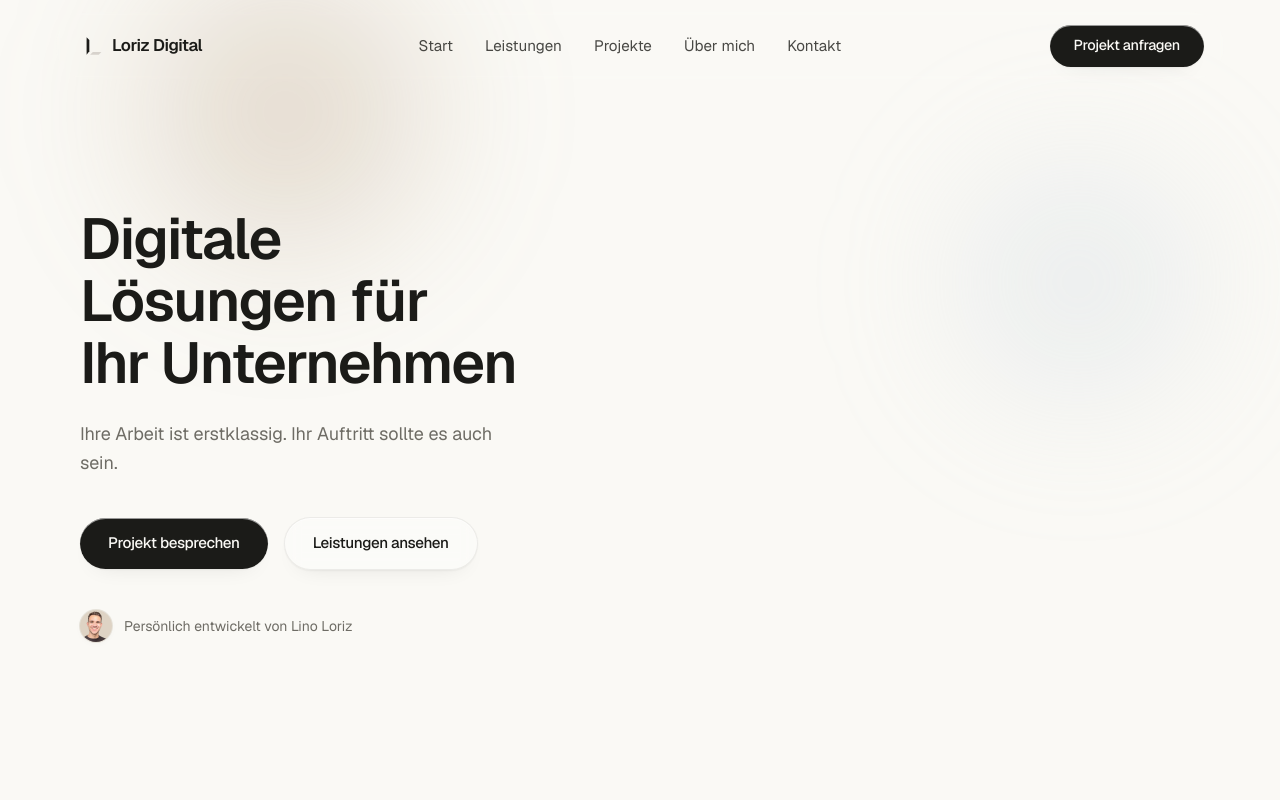
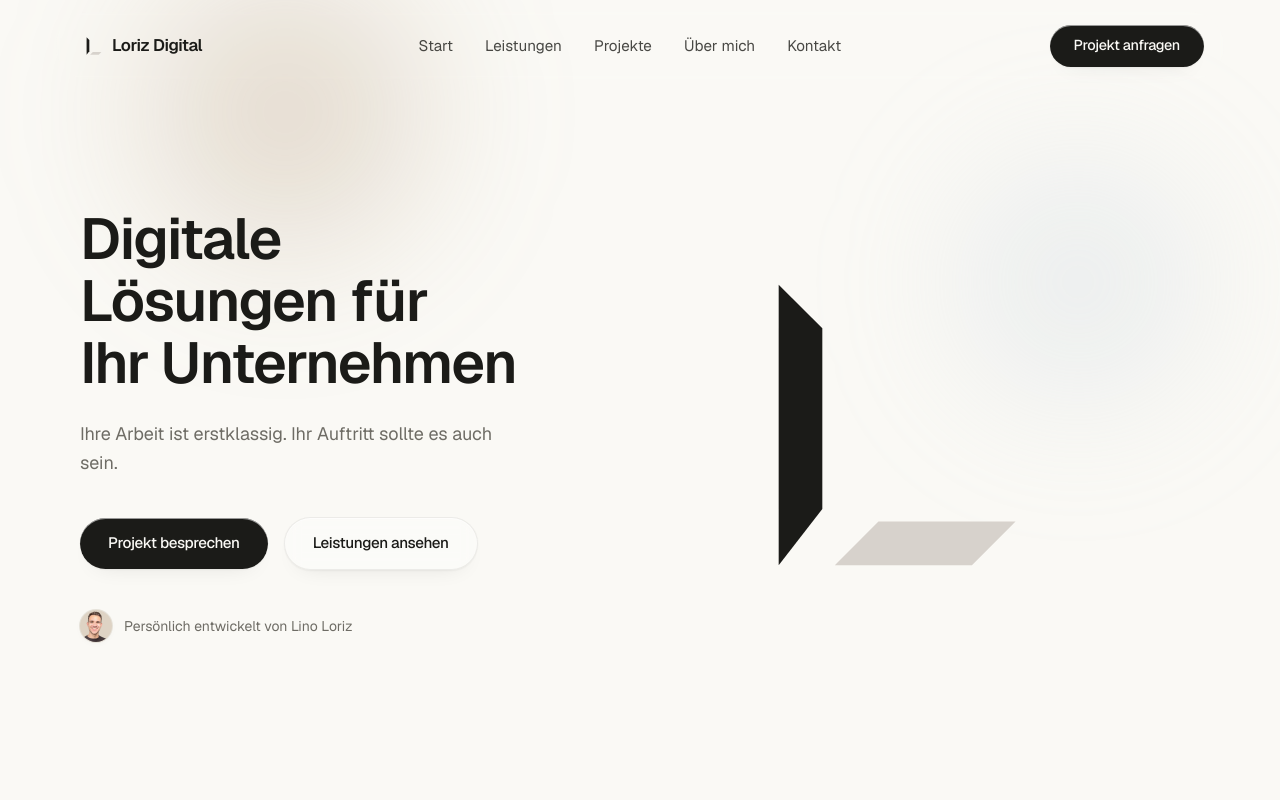
Before and after one commit to lorizdigital/Loriz-digital, a Next.js app: page / in a window 1280 px wide. Shown: the top 800 px of the page. Built offline with nearby package versions, Linux system fonts and the light colour scheme; no server answers.

Commit message:
Reduce mobile header compositing cost

```diff
--- a/src/app/globals.css
+++ b/src/app/globals.css
@@ -236,7 +236,7 @@
 .hero-logo-reveal-parts,
 .hero-logo-reveal-dark,
 .hero-logo-reveal-light {
-  transform-box: fill-box;
+  backface-visibility: hidden;
   transform-origin: center;
 }
 
@@ -271,6 +271,7 @@
   animation: none;
   opacity: 1;
   transform: none;
+  will-change: auto;
 }
 
 @keyframes hero-logo-reveal-dark {
--- a/src/components/HeroLogoReveal.tsx
+++ b/src/components/HeroLogoReveal.tsx
@@ -4,6 +4,7 @@ import {
   useCallback,
   useEffect,
   useRef,
+  useState,
   useSyncExternalStore,
   type AnimationEvent as ReactAnimationEvent,
 } from "react";
@@ -62,6 +63,7 @@ export function HeroLogoReveal({
     getMobileSnapshot,
     getMobileServerSnapshot,
   );
+  const [isComplete, setIsComplete] = useState(false);
   const hasCompletedRef = useRef(false);
   const viewportActive = debugId === "mobile" ? isMobile : !isMobile;
   const effectiveStart = start && viewportActive;
@@ -72,6 +74,7 @@ export function HeroLogoReveal({
     if (isMotionDebugRecording()) {
       recordMotionDebugEvent("logo_reveal_complete", { id: debugId });
     }
+    setIsComplete(true);
     onComplete?.();
   }, [debugId, onComplete]);
 
@@ -95,7 +98,7 @@ export function HeroLogoReveal({
   }, [viewportActive, forceComplete, complete, debugId]);
 
   function recordCssAnimation(
-    event: ReactAnimationEvent<SVGGElement>,
+    event: ReactAnimationEvent<HTMLDivElement>,
     action: "start" | "end",
   ) {
     if (isMotionDebugRecording()) {
@@ -116,16 +119,15 @@ export function HeroLogoReveal({
   const driftX = useTransform(mouseX, [-1, 1], prefersReducedMotion ? [0, 0] : [-6, 6]);
   const driftY = useTransform(mouseY, [-1, 1], prefersReducedMotion ? [0, 0] : [-5, 5]);
   const showCompleteState =
-    viewportActive && (forceComplete || prefersReducedMotion);
+    viewportActive && (isComplete || forceComplete || prefersReducedMotion);
 
   return (
     <div className="flex w-full items-center justify-center py-1 sm:py-4 lg:py-0">
-      <motion.svg
-        viewBox="72.8 44 140.4 162.6"
+      <motion.div
         aria-hidden="true"
-        xmlns="http://www.w3.org/2000/svg"
-        className="h-20 w-auto text-foreground sm:h-28 md:h-52 lg:h-72 xl:h-80"
+        className="relative h-20 text-foreground sm:h-28 md:h-52 lg:h-72 xl:h-80"
         style={{
+          aspectRatio: "140.4 / 162.6",
           x: driftX,
           y: driftY,
           rotateX: tiltX,
@@ -133,27 +135,41 @@ export function HeroLogoReveal({
           transformPerspective: 1200,
         }}
       >
-        <g
+        <div
           className={cn(
-            "hero-logo-reveal-parts",
+            "hero-logo-reveal-parts absolute inset-0",
             effectiveStart && !showCompleteState && "hero-logo-reveal-started",
             showCompleteState && "hero-logo-reveal-complete",
           )}
           onAnimationStart={(event) => recordCssAnimation(event, "start")}
           onAnimationEnd={(event) => recordCssAnimation(event, "end")}
         >
+          <div className="hero-logo-reveal-dark absolute inset-0">
+            <svg
+              viewBox="72.8 44 140.4 162.6"
+              xmlns="http://www.w3.org/2000/svg"
+              className="h-full w-full"
+            >
               <path
-            className="hero-logo-reveal-dark"
                 d="M 82.8 196.56 L 82.8 54 L 104.976 76.176 L 104.976 168.048 Z"
                 fill="currentColor"
               />
+            </svg>
+          </div>
+          <div className="hero-logo-reveal-light absolute inset-0">
+            <svg
+              viewBox="72.8 44 140.4 162.6"
+              xmlns="http://www.w3.org/2000/svg"
+              className="h-full w-full"
+            >
               <path
-            className="hero-logo-reveal-light"
                 d="M 111.312 196.56 L 181.008 196.56 L 203.184 174.384 L 133.488 174.384 Z"
                 fill="#d7d2cc"
               />
-        </g>
-      </motion.svg>
+            </svg>
+          </div>
+        </div>
+      </motion.div>
     </div>
   );
 }
--- a/src/components/Navigation.tsx
+++ b/src/components/Navigation.tsx
@@ -7,7 +7,7 @@ import { siteConfig } from "@/lib/site";
 import { MobileMenu } from "@/components/MobileMenu";
 import { Button } from "@/components/ui/Button";
 import { LorizMark } from "@/components/icons/LorizMark";
-import { easeGlass, springLayout } from "@/lib/motion";
+import { springLayout } from "@/lib/motion";
 import { cn } from "@/lib/cn";
 import { usePrefersReducedMotion } from "@/hooks/usePrefersReducedMotion";
 import { MOBILE_LOGO_TARGET_ID } from "@/lib/mobileLogoDock";
@@ -47,7 +47,7 @@ export function Navigation({ heroLogoDockEnabled = false }: NavigationProps) {
 
   return (
     <header className="fixed inset-x-0 top-0 z-50 flex justify-center px-4">
-      <motion.div
+      <div
         className={cn(
           // Mobil bleibt die Zielgeometrie des Logos stabil. Der transparente
           // Header ist am Seitenanfang optisch unveraendert; beim Scrollen muss
@@ -59,12 +59,13 @@ export function Navigation({ heroLogoDockEnabled = false }: NavigationProps) {
             : "md:mt-0 md:max-w-[1200px] md:rounded-none md:px-8 md:py-6 lg:px-10",
         )}
       >
-        <motion.div
+        <div
           aria-hidden="true"
-          initial={false}
-          animate={{ opacity: scrolled ? 1 : 0 }}
-          transition={{ duration: shouldReduceMotion ? 0 : 0.35, ease: easeGlass }}
-          className="glass-floating pointer-events-none absolute inset-0 -z-10 rounded-[inherit] backdrop-blur-[3px] md:backdrop-blur-[var(--glass-blur-lg)]"
+          style={{ opacity: scrolled ? 1 : 0 }}
+          className={cn(
+            "glass-floating pointer-events-none absolute inset-0 -z-10 rounded-[inherit] transition-opacity ease-[var(--ease-glass)] md:backdrop-blur-[var(--glass-blur-lg)]",
+            shouldReduceMotion ? "duration-0" : "duration-[350ms]",
+          )}
         />
 
         <Link
@@ -127,7 +128,7 @@ export function Navigation({ heroLogoDockEnabled = false }: NavigationProps) {
         </div>
 
         <MobileMenu />
-      </motion.div>
+      </div>
     </header>
   );
 }
```
Lines whose indentation alone changed are shown as unchanged.
